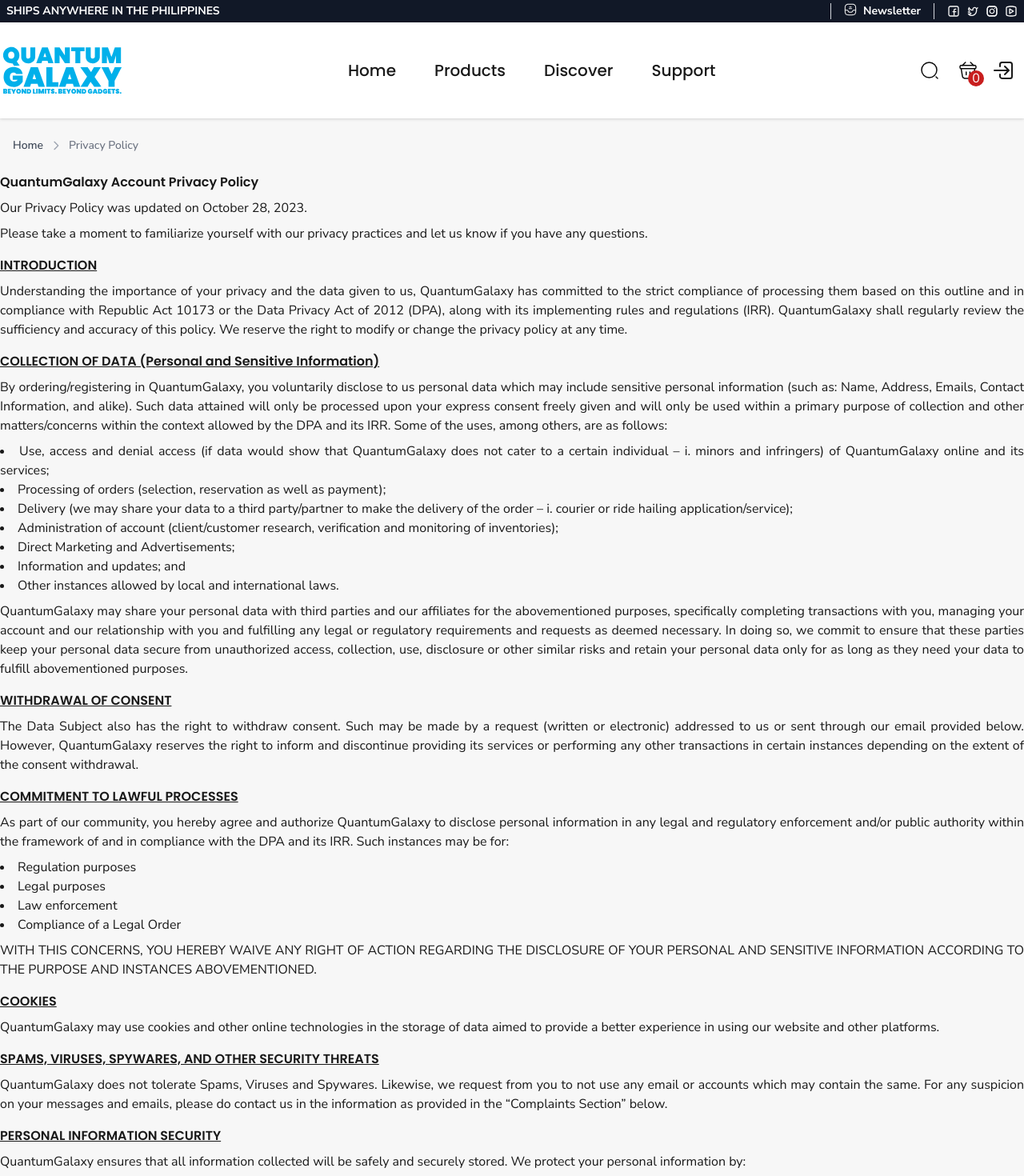
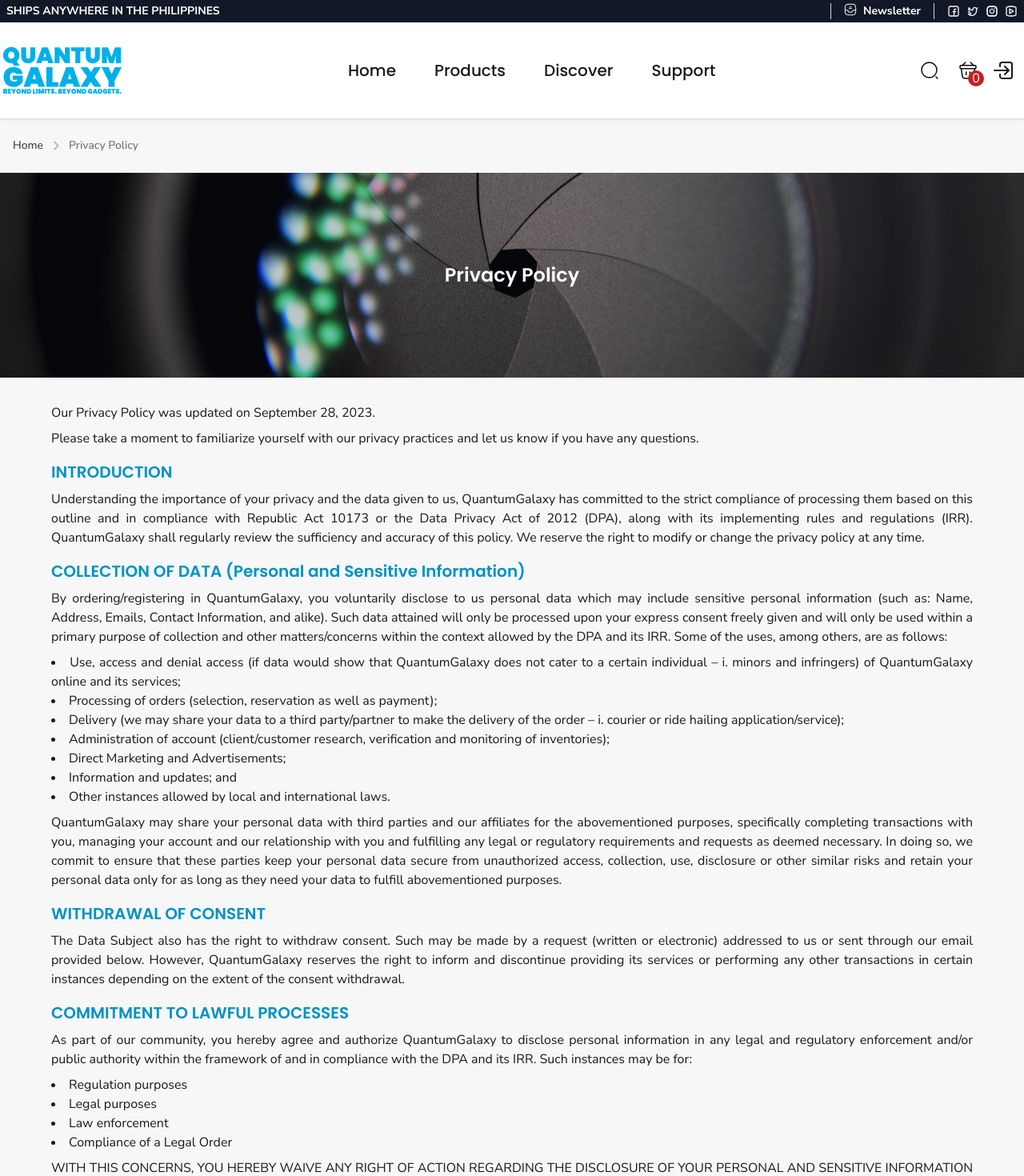
Before and after one commit to ricohermosoryan/Mini-Project-2, a React (Vite) app: page /privacy-policy in a window 1280 px wide. Shown: the top 1470 px of the page at 80% size. Built offline with nearby package versions, Linux system fonts and the light colour scheme.

Commit message:
Change Privacy Policy page design

```diff
--- a/src/components/pages/PrivacyPolicy.jsx
+++ b/src/components/pages/PrivacyPolicy.jsx
@@ -2,6 +2,7 @@ import React, { useState } from "react";
 import PageTransition from "../PageTransition";
 import { Breadcrumb } from "flowbite-react";
 import { Link } from "react-router-dom";
+import privacyPolicyBanner from "../../assets/privacypolicy.svg";
 
 export default function PrivacyPolicy() {
 
@@ -21,17 +22,23 @@ export default function PrivacyPolicy() {
             </Breadcrumb>
           </div>
         </div>
-        <div className="container mx-auto text-justify">
-          <h1 className="mt-4">QuantumGalaxy Account Privacy Policy</h1>
 
-          <p className="my-2">Our Privacy Policy was updated on October 28, 2023.</p>
+        {/* BANNER */}
+        <div className="w-full relative">
+          <img src={privacyPolicyBanner} className="w-full object-cover" />
+          <h1 className="absolute top-1/2 left-1/2 transform -translate-x-1/2 -translate-y-1/2 heading text-2xl text-white text-center">Privacy Policy</h1>
+        </div>
+
+        <div className="container mx-auto px-4 sm:px-8 md:px-12 lg:px-16 my-8 text-justify">
+
+          <p className="my-2">Our Privacy Policy was updated on September 28, 2023.</p>
           <p className="my-2">Please take a moment to familiarize yourself with our privacy practices and let us know if you have any questions.</p>
 
-          <h2 className="mt-4 mb-1 underline">INTRODUCTION</h2>
+          <h2 className="heading text-xl text-dark-quantum mt-4 mb-1 text-left">INTRODUCTION</h2>
 
           <p className="my-2">Understanding the importance of your privacy and the data given to us, QuantumGalaxy has committed to the strict compliance of processing them based on this outline and in compliance with Republic Act 10173 or the Data Privacy Act of 2012 (DPA), along with its implementing rules and regulations (IRR). QuantumGalaxy  shall regularly review the sufficiency and accuracy of this policy. We reserve the right to modify or change the privacy policy at any time.</p>
 
-          <h2 className="mt-4 mb-1 underline">COLLECTION OF DATA (Personal and Sensitive Information)</h2>
+          <h2 className="heading text-xl text-dark-quantum mt-4 mb-1 text-left">COLLECTION OF DATA (Personal and Sensitive Information)</h2>
 
           <p className="my-2">By ordering/registering in QuantumGalaxy, you voluntarily disclose to us personal data which may include sensitive personal information (such as: Name, Address, Emails, Contact Information, and alike). Such data attained will only be processed upon your express consent freely given and will only be used within a primary purpose of collection and other matters/concerns within the context allowed by the DPA and its IRR. Some of the uses, among others, are as follows:</p>
           <ul className="my-2">
@@ -46,11 +53,11 @@ export default function PrivacyPolicy() {
 
           <p className="my-2">QuantumGalaxy may share your personal data with third parties and our affiliates for the abovementioned purposes, specifically completing transactions with you, managing your account and our relationship with you and fulfilling any legal or regulatory requirements and requests as deemed necessary. In doing so, we commit to ensure that these parties keep your personal data secure from unauthorized access, collection, use, disclosure or other similar risks and retain your personal data only for as long as they need your data to fulfill abovementioned purposes.</p>
 
-          <h2 className="mt-4 mb-1 underline">WITHDRAWAL OF CONSENT</h2>
+          <h2 className="heading text-xl text-dark-quantum mt-4 mb-1 text-left">WITHDRAWAL OF CONSENT</h2>
 
           <p className="my-2">The Data Subject also has the right to withdraw consent. Such may be made by a request (written or electronic) addressed to us or sent through our email provided below. However, QuantumGalaxy reserves the right to inform and discontinue providing its services or performing any other transactions in certain instances depending on the extent of the consent withdrawal.</p>
 
-          <h2 className="mt-4 mb-1 underline">COMMITMENT TO LAWFUL PROCESSES</h2>
+          <h2 className="heading text-xl text-dark-quantum mt-4 mb-1 text-left">COMMITMENT TO LAWFUL PROCESSES</h2>
 
           <p className="my-2">As part of our community, you hereby agree and authorize QuantumGalaxy to disclose personal information in any legal and regulatory enforcement and/or public authority within the framework of and in compliance with the DPA and its IRR. Such instances may be for:</p>
           <ul className="my-2">
@@ -62,15 +69,15 @@ export default function PrivacyPolicy() {
 
           <p className="my-2">WITH THIS CONCERNS, YOU HEREBY WAIVE ANY RIGHT OF ACTION REGARDING THE DISCLOSURE OF YOUR PERSONAL AND SENSITIVE INFORMATION ACCORDING TO THE PURPOSE AND INSTANCES ABOVEMENTIONED.</p>
 
-          <h2 className="mt-4 mb-1 underline">COOKIES</h2>
+          <h2 className="heading text-xl text-dark-quantum mt-4 mb-1 text-left">COOKIES</h2>
 
           <p className="my-2">QuantumGalaxy may use cookies and other online technologies in the storage of data aimed to provide a better experience in using our website and other platforms.</p>
 
-          <h2 className="mt-4 mb-1 underline">SPAMS, VIRUSES, SPYWARES, AND OTHER SECURITY THREATS</h2>
+          <h2 className="heading text-xl text-dark-quantum mt-4 mb-1 text-left">SPAMS, VIRUSES, SPYWARES, AND OTHER SECURITY THREATS</h2>
 
           <p className="my-2">QuantumGalaxy does not tolerate Spams, Viruses and Spywares. Likewise, we request from you to not use any email or accounts which may contain the same. For any suspicion on your messages and emails, please do contact us in the information as provided in the “Complaints Section” below.</p>
 
-          <h2 className="mt-4 mb-1 underline">PERSONAL INFORMATION SECURITY</h2>
+          <h2 className="heading text-xl text-dark-quantum mt-4 mb-1 text-left">PERSONAL INFORMATION SECURITY</h2>
 
           <p className="my-2">QuantumGalaxy ensures that all information collected will be safely and securely stored. We protect your personal information by:</p>
           <ul className="my-2">
@@ -83,7 +90,7 @@ export default function PrivacyPolicy() {
 
           <p className="my-2">Your password is the key to your account. Please use unique numbers, letters and special characters, and do not share your QuantumGalaxy password to anyone. If you do share your password with others, you will be responsible for all actions taken in the name of your account and the consequences. If you lose control of your password, you may lose substantial control over your personal information and other information submitted to QuantumGalaxy. You could also be subject to legally binding actions taken on your behalf. Therefore, if your password has been compromised for any reason or if you have grounds to believe that your password has been compromised, you should immediately contact us and change your password. You are reminded to log off of your account and close the browser when finished using a shared computer.</p>
 
-          <h2 className="mt-4 mb-1 underline">INQUIRIES AND COMPLAINTS</h2>
+          <h2 className="heading text-xl text-dark-quantum mt-4 mb-1 text-left">INQUIRIES AND COMPLAINTS</h2>
 
           <p className="my-2"><span className="font-semibold">General:</span> Every data subject has the right to reasonable access to his or her personal data being processed by the personal information controller or personal information processor.</p>
 
```
Also changed, not shown: src/assets/termsofservice.svg (added). Lines whose indentation alone changed are shown as unchanged.
